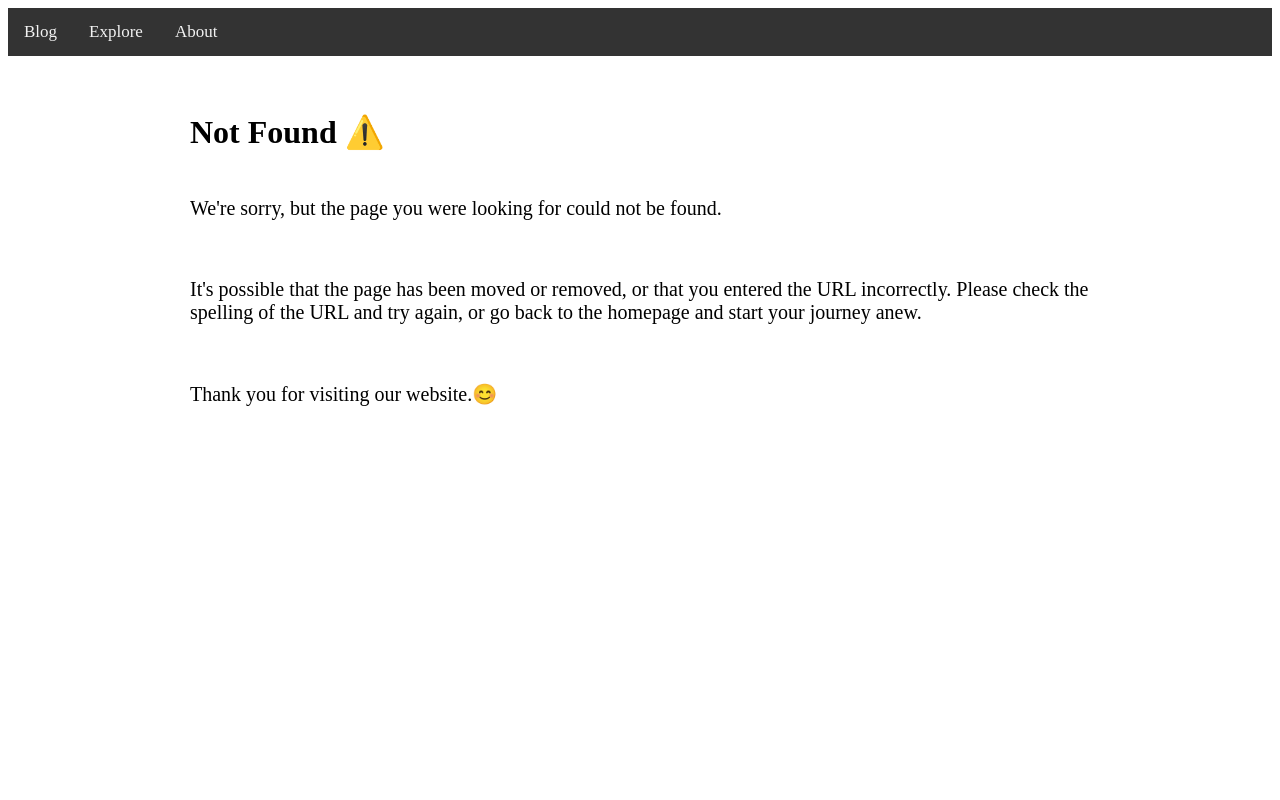
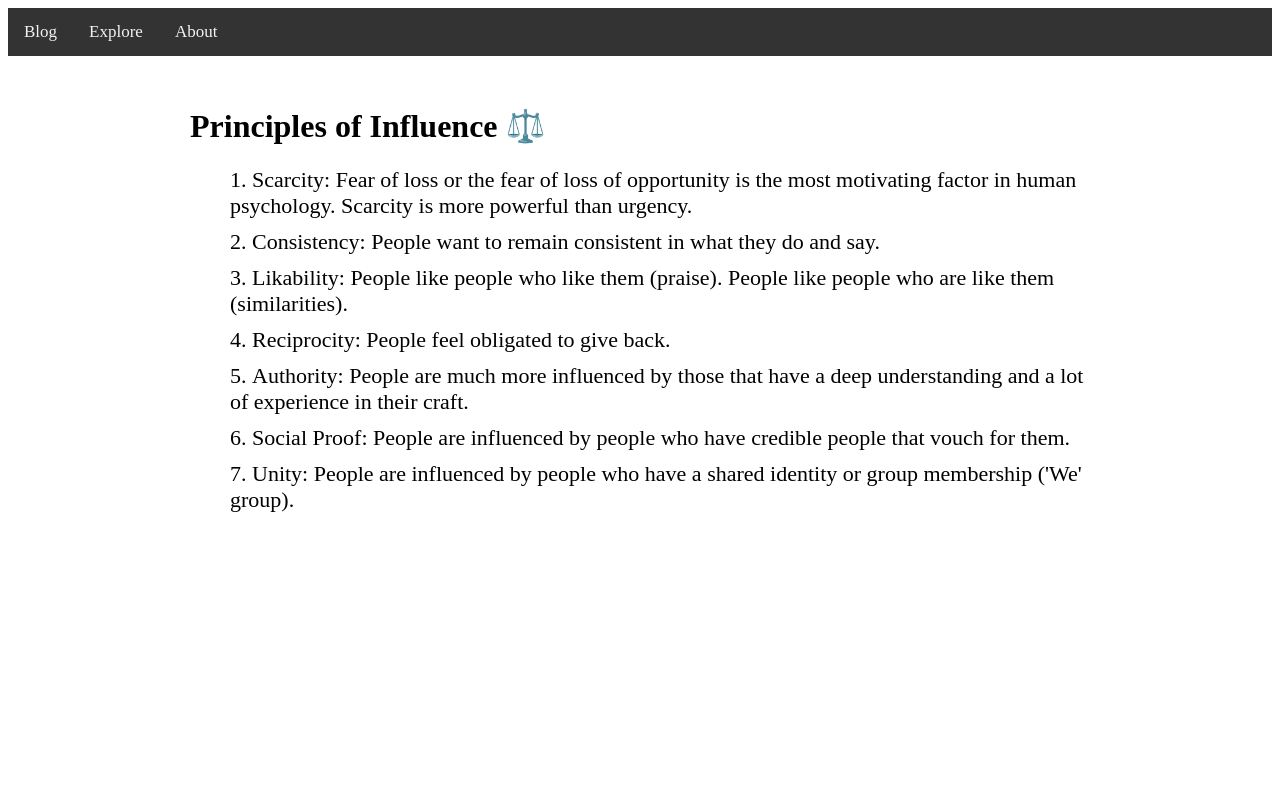
Before and after one commit to blakete/Resonant-Principles, a Vue app: page /explore/principles/influence in a window 1280 px wide. Shown: the top 800 px of the page. Built offline with nearby package versions, Linux system fonts and the light colour scheme; what vue-disqus would draw is missing.

Commit message:
re-organization of vue components and routes, addition of influence principles

```diff
--- a/src/router/index.js
+++ b/src/router/index.js
@@ -1,15 +1,20 @@
 import { createWebHistory, createRouter } from "vue-router";
 import NotFound from "@/views/NotFound.vue";
 import About from "@/views/About.vue";
-import Explore from "@/views/Explore.vue";
+import Explore from "@/views/explore/Explore.vue";
 import BlogFeed from "@/views/BlogFeed.vue";
 import BlogPost from "@/views/BlogPost.vue";
-import Fundamentals from "@/views/Fundamentals.vue"
-import Principles from "@/views/Principles.vue"
-import CognitiveStructures from "@/views/CognitiveStructures.vue"
-import MentalModels from "@/views/MentalModels.vue"
-import Schemas from "@/views/Schemas.vue"
-import Mindsets from "@/views/Mindsets.vue"
+
+import Fundamentals from "@/views/explore/fundamentals/Fundamentals.vue"
+
+import Principles from "@/views/explore/principles/Principles.vue"
+import Influence from "@/views/explore/principles/influence/Influence.vue"
+
+import CognitiveStructures from "@/views/explore/cognitive-structures/CognitiveStructures.vue"
+import MentalModels from "@/views/explore/cognitive-structures/MentalModels.vue"
+import Schemas from "@/views/explore/cognitive-structures/Schemas.vue"
+
+import Mindsets from "@/views/explore/mindsets/Mindsets.vue"
 
 const routes = [
   {
@@ -39,32 +44,37 @@ const routes = [
     component: About,
   },
   {
-    path: "/fundamentals",
+    path: "/explore/fundamentals",
     name: "Fundamentals",
     component: Fundamentals,
   },
   {
-    path: "/principles",
+    path: "/explore/principles",
     name: "Principles",
     component: Principles,
   },
   {
-    path: "/cognitive-structures",
+    path: "/explore/principles/influence",
+    name: "Influence",
+    component: Influence,
+  },
+  {
+    path: "/explore/cognitive-structures",
     name: "CognitiveStructures",
     component: CognitiveStructures,
   },
   {
-    path: "/cognitive-structures/mental-models",
+    path: "/explore/cognitive-structures/mental-models",
     name: "MentalModels",
     component: MentalModels,
   },
   {
-    path: "/cognitive-structures/schemas",
+    path: "/explore/cognitive-structures/schemas",
     name: "Schemas",
     component: Schemas,
   },
   {
-    path: "/mindsets",
+    path: "/explore/mindsets",
     name: "Mindsets",
     component: Mindsets,
   },
--- a/src/views/Principles.vue
+++ /dev/null
@@ -1,31 +0,0 @@
-<template>
-    <div class="main-page-container">
-        <div class="main-page-content">
-            <h1>Principles 📜</h1>
-            <p>
-                Principles are general rules or guidelines that are meant to be applied in a wide range of
-                situations that are often based on fundamental truths or laws.
-            </p>
-            <p>
-                They can be used to guide
-                behavior, decision-making, and problem-solving. They are essential for understanding and predicting the
-                behavior of complex systems.
-            </p>
-        </div>
-        <section class='comments' aria-labelledby="comment">
-            <h2 id="comment">Comments</h2>
-            <Disqus />
-        </section>
-    </div>
-</template>
-
-<script>
-export default {
-    name: 'PrinciplesPage',
-    props: {}
-}
-</script>
-
-<style scoped>
-
-</style>
--- a/src/views/Explore.vue
+++ b/src/views/explore/Explore.vue
@@ -3,16 +3,16 @@
     <div class="main-page-content">
       <h1 style="padding-bottom: 20px;">Explore <a href="https://en.wikipedia.org/wiki/The_Matrix" style="text-decoration: none;">🐇</a></h1>
       <ol>
-        <li @click="this.$router.push('fundamentals')">
+        <li @click="this.$router.push({ name: 'Fundamentals' })">
           <span>Fundamentals</span>
         </li>
-        <li @click="this.$router.push('principles')">
+        <li @click="this.$router.push({ name: 'Principles' })">
           <span>Principles</span>
         </li>
-        <li @click="this.$router.push('cognitive-structures')">
+        <li @click="this.$router.push({ name: 'CognitiveStructures' })">
           <span>Cognitive Structures</span>
         </li>
-        <li @click="this.$router.push('mindsets')">
+        <li @click="this.$router.push({ name: 'Mindsets' })">
           <span>Mindsets</span>
         </li>
       </ol>
--- /dev/null
+++ b/src/views/explore/principles/Principles.vue
@@ -0,0 +1,25 @@
+<template>
+    <div class="main-page-container">
+        <div class="main-page-content">
+            <h1>Principles 📜</h1>
+            <ol>
+                <li @click="this.$router.push({ name: 'Influence' })">
+                    <span>Principles of Influence</span>
+                </li>
+            </ol>
+        </div>
+        <section class='comments' aria-labelledby="comment">
+            <h2 id="comment">Comments</h2>
+            <Disqus />
+        </section>
+    </div>
+</template>
+
+<script>
+export default {
+    name: 'PrinciplesPage',
+    props: {}
+}
+</script>
+
+<style scoped></style>
--- /dev/null
+++ b/src/views/explore/principles/influence/Influence.vue
@@ -0,0 +1,43 @@
+<template>
+    <div class="main-page-container">
+        <div class="main-page-content">
+            <h1>Principles of Influence ⚖️</h1>
+            <ol>
+                <li>
+                    Scarcity: Fear of loss or the fear of loss of opportunity is the most motivating factor in human psychology. Scarcity is more powerful than urgency.
+                </li>
+                <li>
+                    Consistency: People want to remain consistent in what they do and say.
+                </li>
+                <li>
+                    Likability: People like people who like them (praise). People like people who are like them (similarities).
+                </li>
+                <li>
+                    Reciprocity: People feel obligated to give back.
+                </li>
+                <li>
+                    Authority: People are much more influenced by those that have a deep understanding and a lot of experience in their craft.
+                </li>
+                <li>
+                    Social Proof: People are influenced by people who have credible people that vouch for them.
+                </li>
+                <li>
+                    Unity: People are influenced by people who have a shared identity or group membership ('We' group).
+                </li>
+            </ol>
+        </div>
+        <section class='comments' aria-labelledby="comment">
+            <h2 id="comment">Comments</h2>
+            <Disqus />
+        </section>
+    </div>
+</template>
+
+<script>
+export default {
+    name: 'InfluencePage',
+    props: {}
+}
+</script>
+
+<style scoped></style>
```
Also changed, not shown: src/views/explore/cognitive-structures/CognitiveStructures.vue (renamed from src/views/CognitiveStructures.vue), src/views/explore/cognitive-structures/MentalModels.vue (renamed from src/views/MentalModels.vue), src/views/explore/cognitive-structures/Schemas.vue (renamed from src/views/Schemas.vue), src/views/explore/fundamentals/Fundamentals.vue (renamed from src/views/Fundamentals.vue), src/views/explore/mindsets/Mindsets.vue (renamed from src/views/Mindsets.vue).
